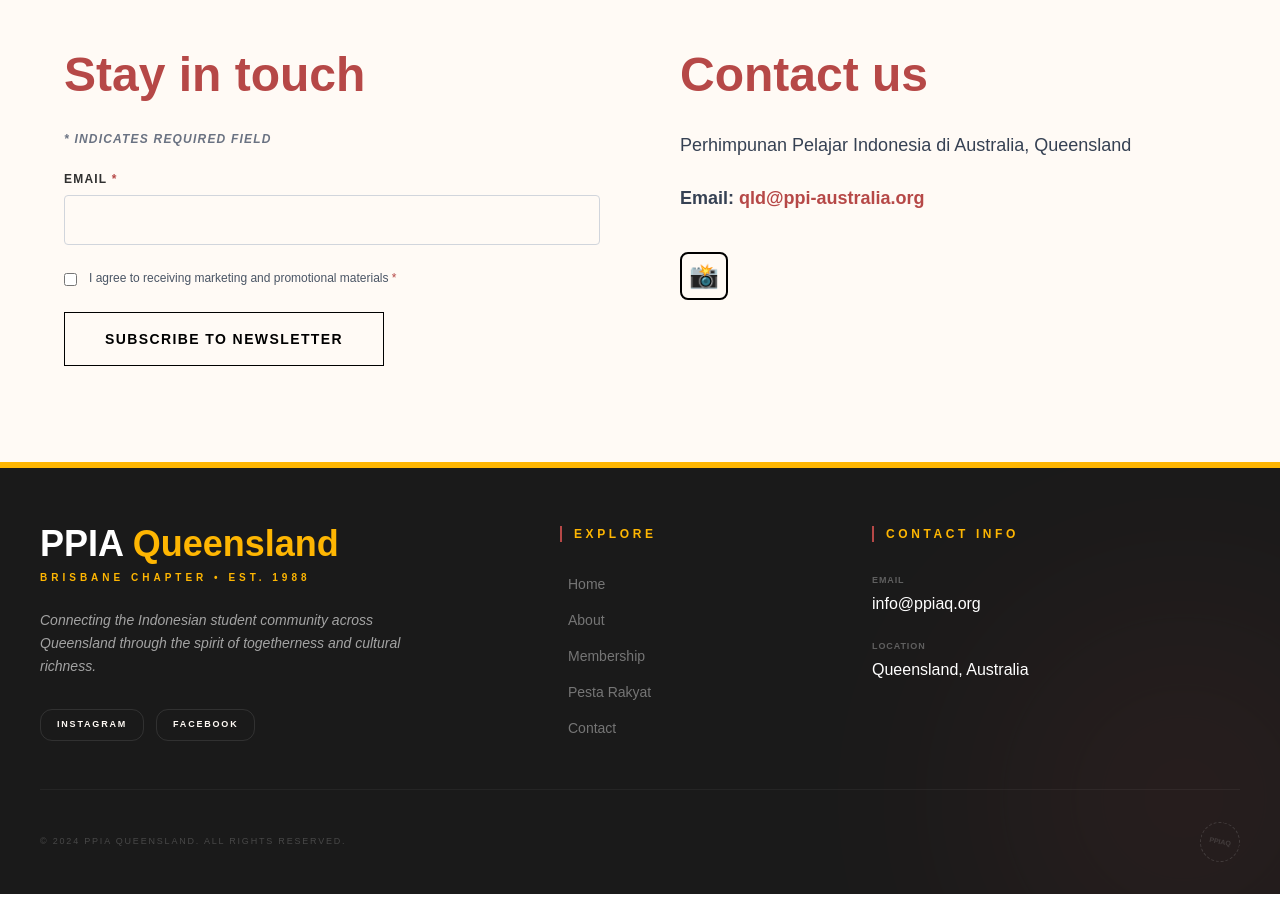
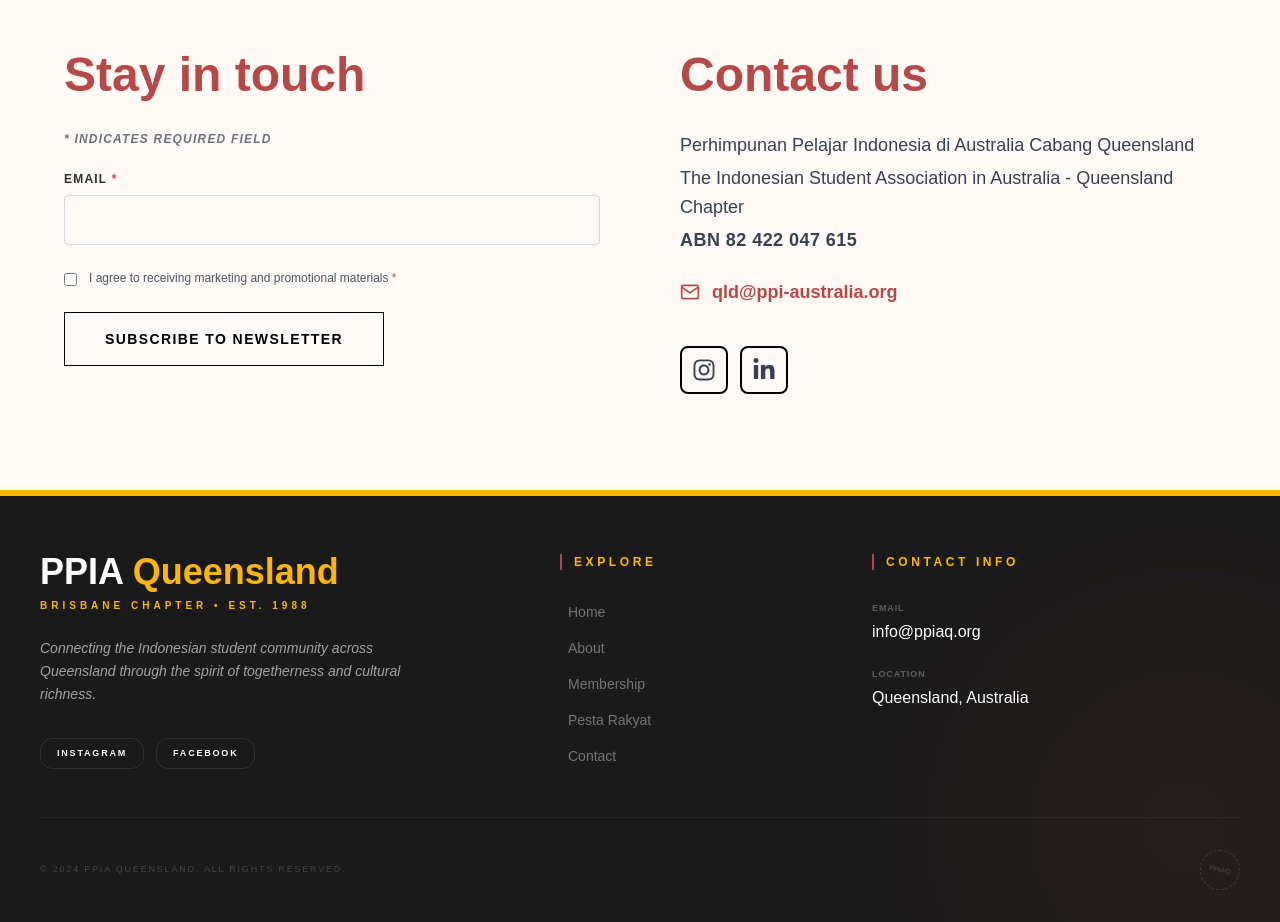
Before and after one commit to andikaprmdya/PPIAQ, a Next.js app in the folder ppiaq-website/: page / in a window 1280 px wide. Shown: the part 2360-3282 px from the top of the page. Before the commit the page ends 3254 px from the top, so only its background shows below. Built offline with nearby package versions, Linux system fonts and the light colour scheme; no server answers; the database is empty.

Commit message:
feat(home): update contact section with ABN and email/instagram/linkedin icons

```diff
--- a/ppiaq-website/app/page.tsx
+++ b/ppiaq-website/app/page.tsx
@@ -3,6 +3,8 @@
 import Image from 'next/image';
 import Link from 'next/link';
 import { useState, useEffect } from 'react';
+import { FiMail } from 'react-icons/fi';
+import { FaInstagram, FaLinkedinIn } from 'react-icons/fa';
 import { useLanguage } from '@/lib/language-context';
 import { useFormSubmit } from '@/lib/hooks/useFormSubmit';
 import { API_ENDPOINTS } from '@/lib/constants';
@@ -284,15 +286,37 @@
               {language === 'id' ? 'Hubungi Kami' : 'Contact us'}
             </h3>
             <div className="space-y-6 text-lg text-gray-700">
-              <p className="font-medium leading-relaxed">
-                Perhimpunan Pelajar Indonesia di Australia, Queensland
+              <div className="space-y-1">
+                <p className="font-medium leading-relaxed">
+                  Perhimpunan Pelajar Indonesia di Australia Cabang Queensland
+                </p>
+                <p className="leading-relaxed">
+                  The Indonesian Student Association in Australia - Queensland Chapter
+                </p>
+                <p className="font-bold tracking-wide">ABN 82 422 047 615</p>
+              </div>
+              <p className="font-bold flex items-center gap-3">
+                <FiMail className="text-[#B64847] text-xl shrink-0" aria-hidden="true" />
+                <a href="mailto:qld@ppi-australia.org" className="text-[#B64847] hover:underline">qld@ppi-australia.org</a>
               </p>
-              <p className="font-bold">
-                Email: <a href="mailto:qld@ppi-australia.org" className="text-[#B64847] hover:underline">qld@ppi-australia.org</a>
-              </p>
-              <div className="pt-4">
-                <a href="https://instagram.com/ppiaqueensland" target="_blank" className="w-12 h-12 flex items-center justify-center border-2 border-black rounded-lg text-2xl hover:bg-[#B64847] hover:border-[#B64847] hover:text-white transition-all">
-                  📸
+              <div className="pt-4 flex items-center gap-3">
+                <a
+                  href="https://instagram.com/ppiaqueensland"
+                  target="_blank"
+                  rel="noopener noreferrer"
+                  aria-label="Instagram"
+                  className="w-12 h-12 flex items-center justify-center border-2 border-black rounded-lg text-2xl hover:bg-[#B64847] hover:border-[#B64847] hover:text-white transition-all"
+                >
+                  <FaInstagram />
+                </a>
+                <a
+                  href="https://www.linkedin.com/company/ppiaq"
+                  target="_blank"
+                  rel="noopener noreferrer"
+                  aria-label="LinkedIn"
+                  className="w-12 h-12 flex items-center justify-center border-2 border-black rounded-lg text-2xl hover:bg-[#B64847] hover:border-[#B64847] hover:text-white transition-all"
+                >
+                  <FaLinkedinIn />
                 </a>
               </div>
             </div>
```
